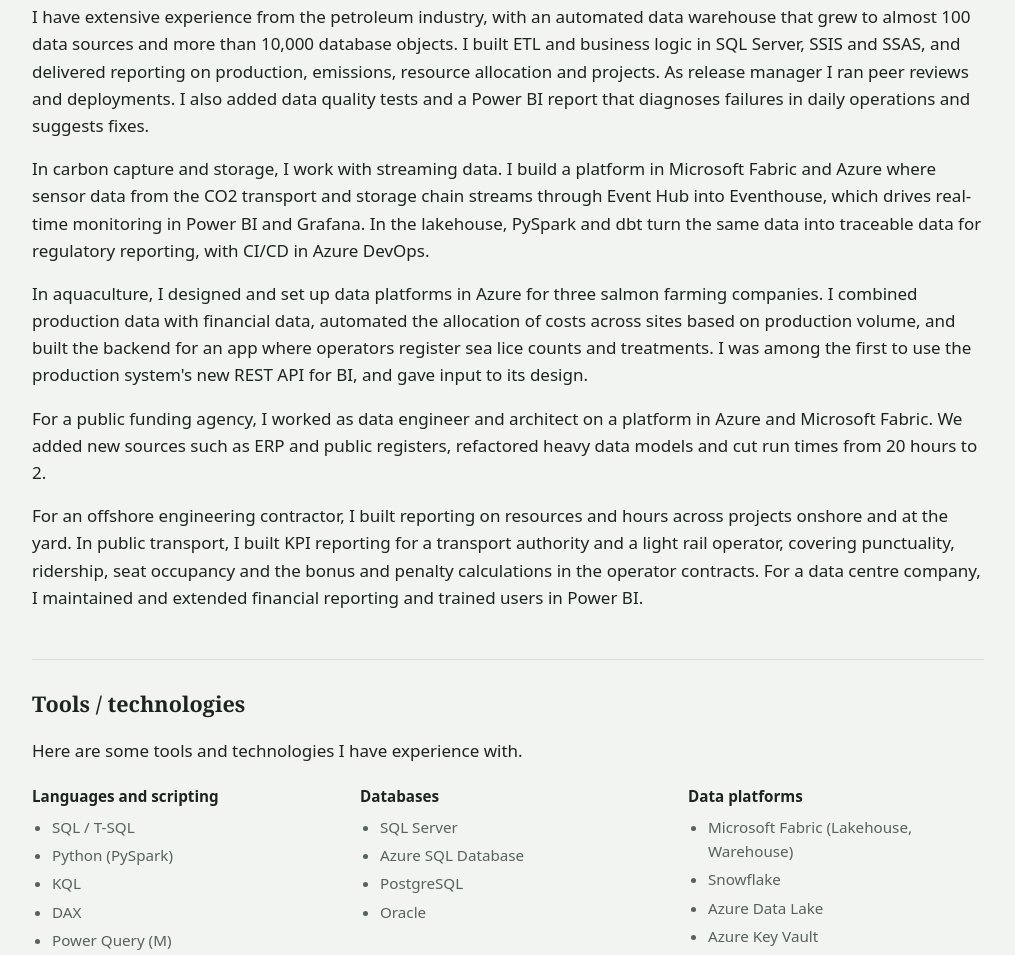
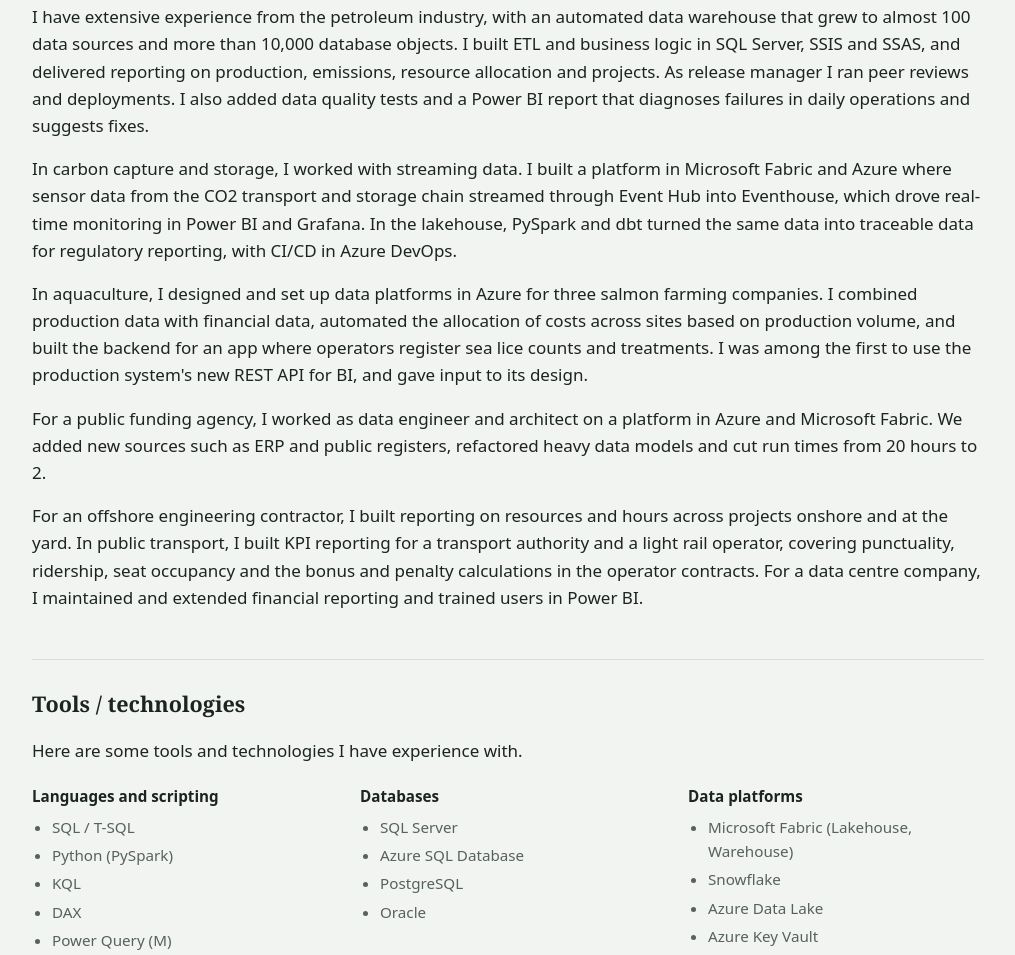
Before and after one commit to arefossa/arefossa.no, a plain HTML site: page index.html in a window 1280 px wide. Shown: the part 994-1949 px from the top of the page, without its empty margins (132-1147 px from the left). Drawn offline with Linux system fonts and the light colour scheme.

Commit message:
endret fra nåtid til fortid cc

```diff
--- a/index.html
+++ b/index.html
@@ -78,10 +78,10 @@
             allocation and projects. As release manager I ran peer reviews and deployments. I also added data
             quality tests and a Power BI report that diagnoses failures in daily operations and suggests
             fixes.</p>
-          <p>In carbon capture and storage, I work with streaming data. I build a platform in Microsoft Fabric
-            and Azure where sensor data from the CO2 transport and storage chain streams through Event Hub
-            into Eventhouse, which drives real-time monitoring in Power BI and Grafana. In the lakehouse,
-            PySpark and dbt turn the same data into traceable data for regulatory reporting, with CI/CD in
+          <p>In carbon capture and storage, I worked with streaming data. I built a platform in Microsoft Fabric
+            and Azure where sensor data from the CO2 transport and storage chain streamed through Event Hub
+            into Eventhouse, which drove real-time monitoring in Power BI and Grafana. In the lakehouse,
+            PySpark and dbt turned the same data into traceable data for regulatory reporting, with CI/CD in
             Azure DevOps.</p>
           <p>In aquaculture, I designed and set up data platforms in Azure for three salmon farming companies.
             I combined production data with financial data, automated the allocation of costs across sites
```
